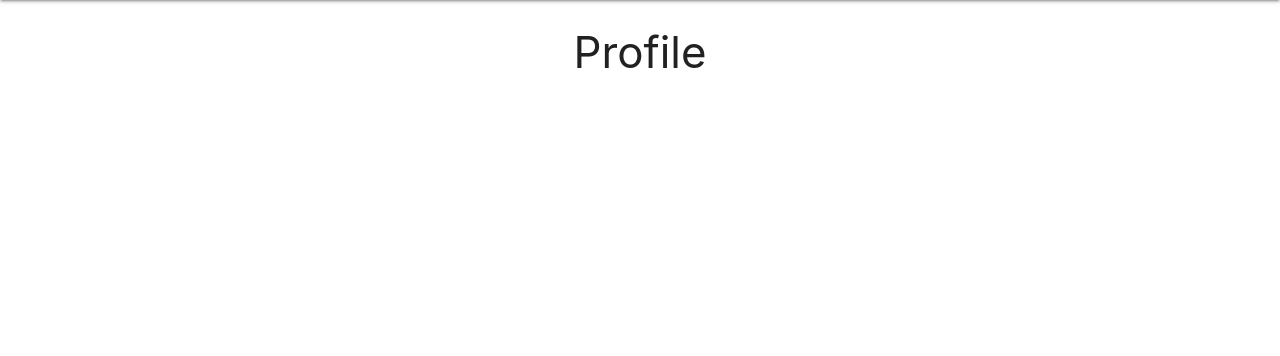
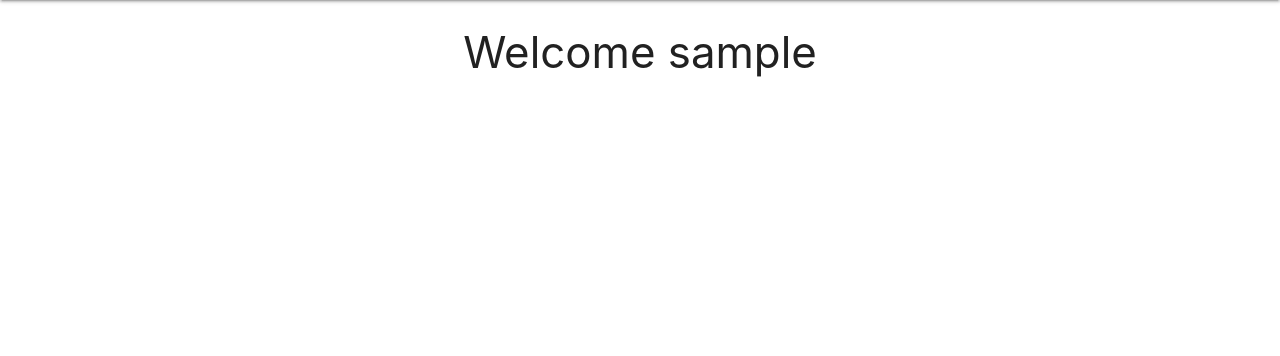
Before and after one commit to hddahdda/student_cookbook, a Flask app: a page that uses templates/base.html in a window 1280 px wide. Shown: the part 64-420 px from the top of the page. Run offline with Flask 2, Linux system fonts and the light colour scheme; the visitor is signed in with stand-in values (Sample User, id 1); a database or web service that is not in the repository returns one stand-in record (values such as "Sample title"); some libraries are stand-ins or nearby versions.

Commit message:
added url for profile to navbar, welcoming message to profile.html

```diff
--- a/templates/base.html
+++ b/templates/base.html
@@ -25,7 +25,7 @@
                     <li><a href="#">Log Out</a></li>
                     <li><a href="{{ url_for('register') }}">Register</a></li>
                     <li><a href="{{ url_for('recipes') }}">View Recipes</a></li>
-                    <li><a href="#">Profile</a></li>
+                    <li><a href="{{ url_for('profile', username=session['user']) }}">Profile</a></li>
                     <li><a href="#">Add Recipy</a></li>
               </ul>
             </div>
@@ -36,7 +36,7 @@
             <li><a href="#">Log Out</a></li>
             <li><a href="{{ url_for('register') }}">Register</a></li>
             <li><a href="{{ url_for('recipes') }}">View Recipes</a></li>
-            <li><a href="#">Profile</a></li>
+            <li><a href="{{ url_for('profile', username=session['user']) }}">Profile</a></li>
             <li><a href="#">Add Recipy</a></li>
           </ul>
     </header>
--- a/templates/profile.html
+++ b/templates/profile.html
@@ -1,7 +1,7 @@
 {% extends "base.html" %}
 {% block content %}
 <main>
-<h3 class="center-align">Profile</h2>
+<h3 class="center-align">Welcome {{ username }}</h2>
 </main>
 
 {% endblock %}
```
